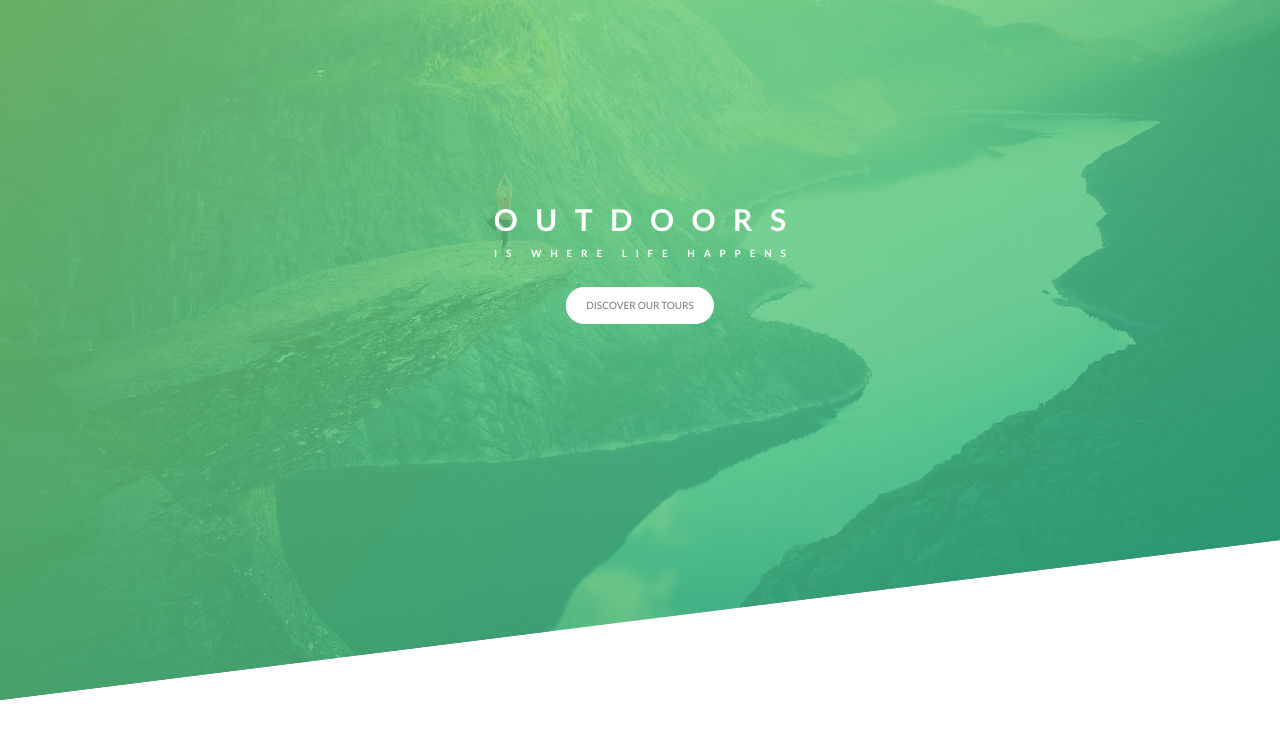
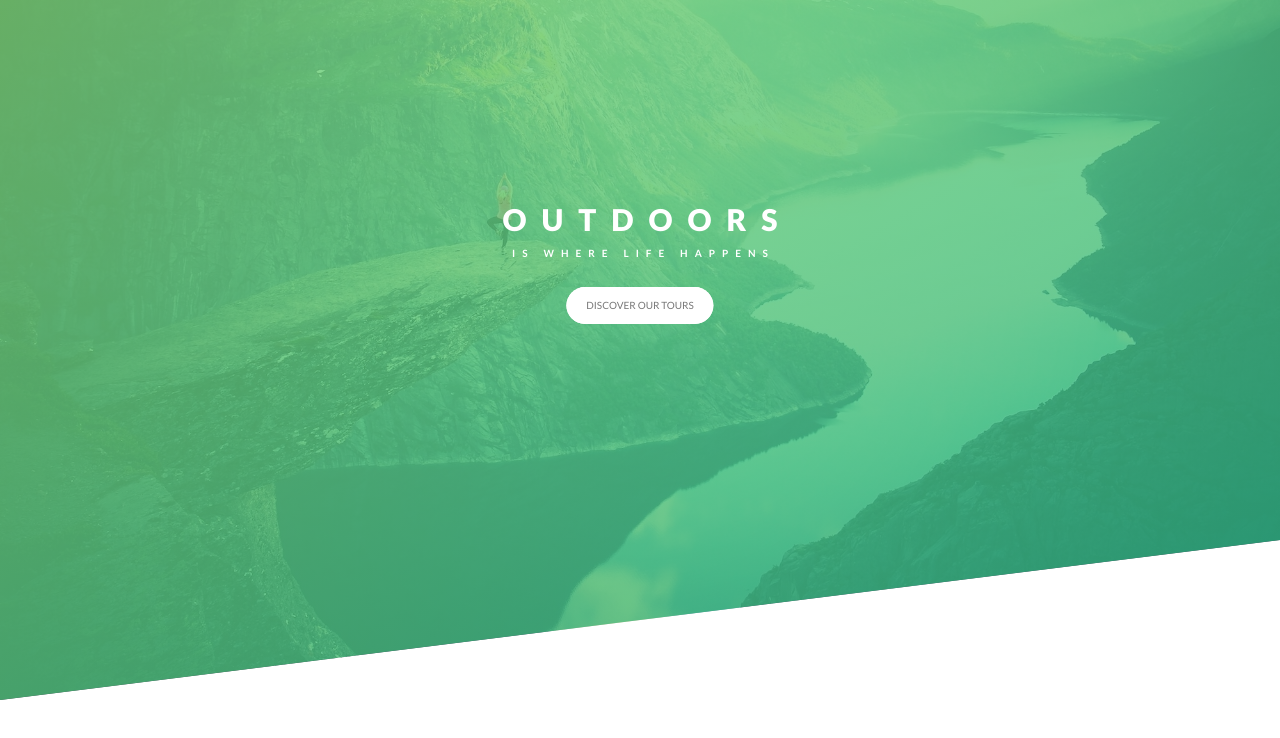
Before and after one commit to danh-bui/natours-mobile, a website: page index.html in a window 1280 px wide. Shown: the part 60-798 px from the top of the page. Drawn offline with Linux system fonts and the light colour scheme.

Commit message:
header almost done, nav to be added

```diff
--- a/sass/main.scss
+++ b/sass/main.scss
@@ -65,9 +65,9 @@ body {
   &-main {
     display: block;
     font-size: 6rem;
-    font-weight: 700;
-    letter-spacing: 3.5rem;
-    margin-right: -3.5rem;
+    font-weight: 900;
+    letter-spacing: 3rem;
+    margin-right: -3rem;
 
     animation-name: moveInLeft;
     animation-duration: 1s;
@@ -77,8 +77,8 @@ body {
     display: block;
     font-size: 2rem;
     font-weight: 700;
-    letter-spacing: 1.76rem;
-    margin-right: -1.76rem;
+    letter-spacing: 1.4rem;
+    margin-right: -1.4rem;
 
     animation: moveInRight 1s ease-in-out;
   }
```
Also changed, not shown: css/style.css.
